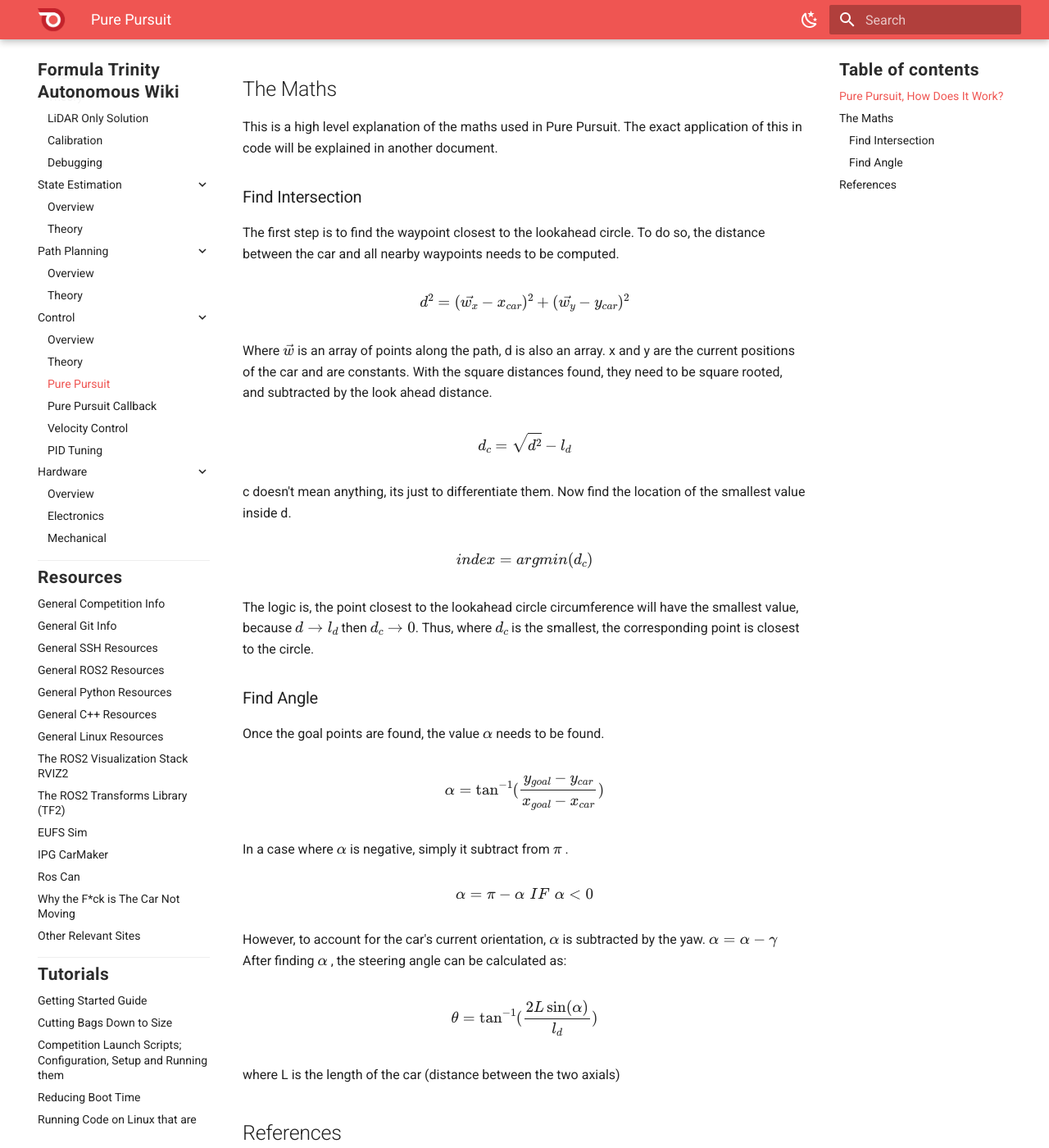
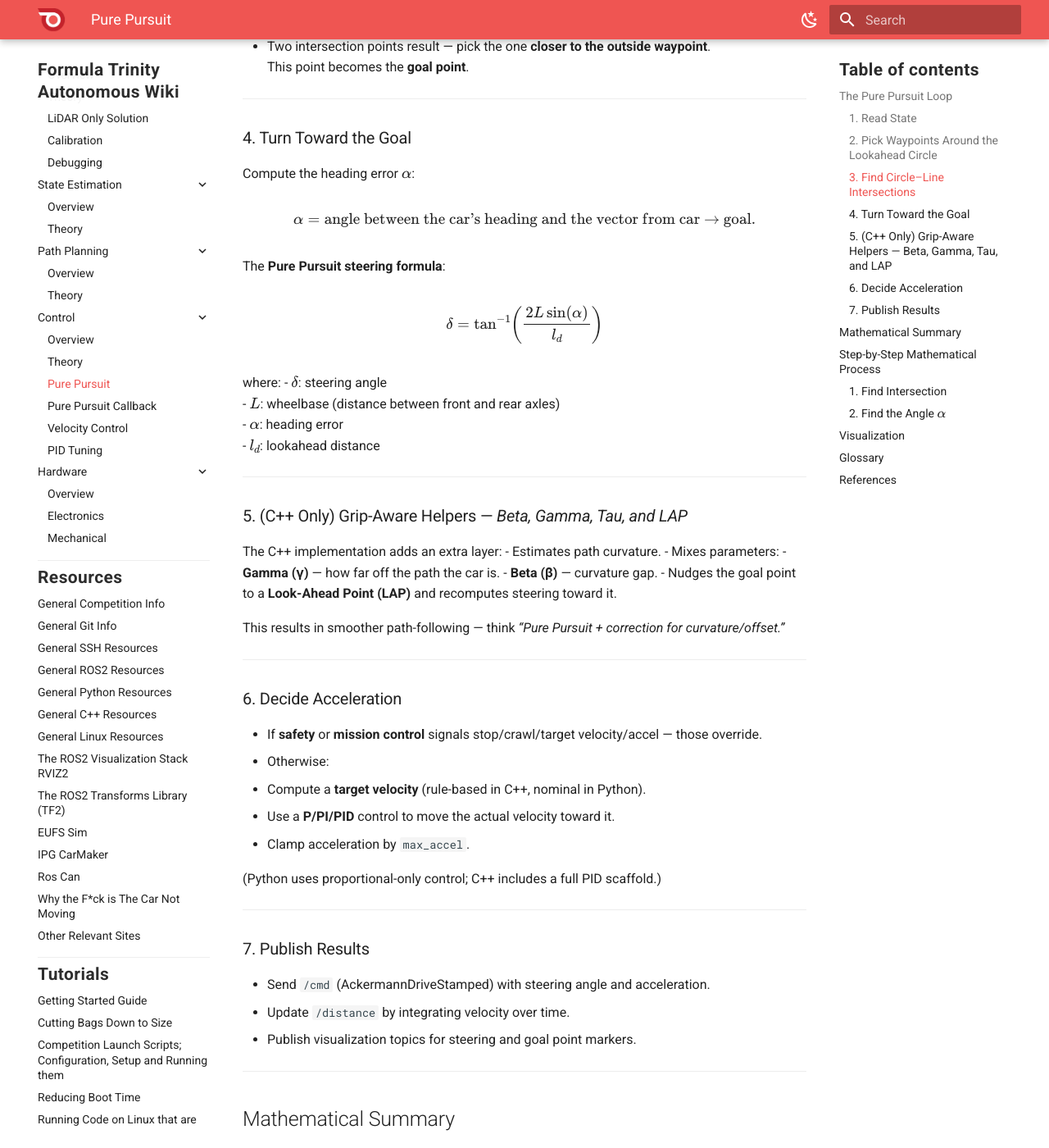
Before and after one commit to FT-Autonomous/ft_docs_2.0, an MkDocs documentation site: the page built from docs/departments/control/pure_pursuit.md, in a window 1280 px wide and 1400 px high, scrolled down 1014 px. Shown: the whole window at 82% size. Built offline with MkDocs 1.6.1 and Material for MkDocs 9.7.7, drawn with Linux system fonts in a browser that asks for light colours; some of the changed text lies outside the part shown.

Commit message:
Updated control overview and pure_pursuit pages

```diff
--- a/docs/departments/control/pure_pursuit.md
+++ b/docs/departments/control/pure_pursuit.md
@@ -1,48 +1,196 @@
-*Pure Pursuit is a automatic steering control system, which the car will turn at in order to follow the trajectory.*
-## Pure Pursuit, How Does It Work?
+# Pure Pursuit — Formula Trinity AI Control
 
-The idea of pure pursuit is to calculate a goal point on the path, where the path intersects a imaginary circle called the 'lookahead circle', $l_d$. When the goal point is calculated, the angle which the wheel axial must turn to face this point is computed.
+**Pure Pursuit** is a geometric path-tracking algorithm used in autonomous vehicles to compute the steering angle needed to follow a predefined path of waypoints.
 
-As the robot moves forward, the goal point will change (because the intersection between $l_d$ and the path will change). The car will never reach the goal point, but it will continue travelling along the path.
+It belongs to the **Control Layer** of the Formula Trinity stack, taking in where the car is (pose) and where it should go (raceline), and outputting steering commands.
+
+By constantly looking ahead a distance \( l_d \) (the *lookahead distance*) on the raceline, the algorithm identifies a **goal point** — where the raceline intersects a circle of radius \( l_d \) centered on the car.
+By steering toward this point, the car naturally follows the path in smooth arcs.
+
+---
+
+## The Pure Pursuit Loop
+
+### 1. Read State
+
+From `/pose`:
+Extract `car_x`, `car_y`, and `car_yaw`.
+`car_yaw` is computed from the quaternion using a quaternion-to-angle helper function.
+
+---
+
+### 2. Pick Waypoints Around the Lookahead Circle
+
+1. Compute the distance from the car to each race-line waypoint.
+2. Find:
+   - The **nearest waypoint** (inside the lookahead circle), and
+   - The **next waypoint** just *outside* the lookahead radius \( l_d \).
+3. These two points define a line that crosses your lookahead circle.
+
+---
+
+### 3. Find Circle–Line Intersections
+
+- The line through those two waypoints is intersected with the lookahead circle centered on the car.
+- Two intersection points result — pick the one **closer to the outside waypoint**.
+  This point becomes the **goal point**.
+
+---
+
+### 4. Turn Toward the Goal
+
+Compute the heading error \( \alpha \):
+
+\[
+\alpha = \text{angle between the car's heading and the vector from car → goal.}
+\]
+
+The **Pure Pursuit steering formula**:
+
+\[
+\delta = \tan^{-1}\!\left(\frac{2L\sin(\alpha)}{l_d}\right)
+\]
+
+where:
+- \( \delta \): steering angle
+- \( L \): wheelbase (distance between front and rear axles)
+- \( \alpha \): heading error
+- \( l_d \): lookahead distance
+
+---
+
+### 5. (C++ Only) Grip-Aware Helpers — *Beta, Gamma, Tau, and LAP*
+
+The C++ implementation adds an extra layer:
+- Estimates path curvature.
+- Mixes parameters:
+  - **Gamma (γ)** — how far off the path the car is.
+  - **Beta (β)** — curvature gap.
+- Nudges the goal point to a **Look-Ahead Point (LAP)** and recomputes steering toward it.
+
+This results in smoother path-following — think *“Pure Pursuit + correction for curvature/offset.”*
+
+---
+
+### 6. Decide Acceleration
+
+- If **safety** or **mission control** signals stop/crawl/target velocity/accel — those override.
+- Otherwise:
+  - Compute a **target velocity** (rule-based in C++, nominal in Python).
+  - Use a **P/PI/PID** control to move the actual velocity toward it.
+  - Clamp acceleration by `max_accel`.
+
+(Python uses proportional-only control; C++ includes a full PID scaffold.)
+
+---
+
+### 7. Publish Results
+
+- Send `/cmd` (AckermannDriveStamped) with steering angle and acceleration.
+- Update `/distance` by integrating velocity over time.
+- Publish visualization topics for steering and goal point markers.
+
+---
+
+## Mathematical Summary
+
+Let:
+
+| Symbol | Meaning |
+|---------|----------|
+| \( (x, y) \) | Current car position |
+| \( \theta \) | Current car heading (yaw) |
+| \( L \) | Wheelbase (distance between axles) |
+| \( l_d \) | Lookahead distance |
+| \( \alpha \) | Angle between car heading and line to goal point |
+| \( \delta \) | Steering angle |
+
+Then the steering angle is given by:
+
+\[
+\delta = \tan^{-1}\!\left(\frac{2L\sin(\alpha)}{l_d}\right)
+\]
+
+---
+
+## Step-by-Step Mathematical Process
+
+### 1. Find Intersection
+
+Compute the distance between the car and all nearby waypoints:
+
+\[
+d^2 = (w_x - x_{\text{car}})^2 + (w_y - y_{\text{car}})^2
+\]
+
+where \( \vec{w} = (w_x, w_y) \) are path waypoints.
+
+Then:
+
+\[
+d_c = \sqrt{d^2} - l_d
+\]
+
+Find the index of the smallest value in \( d_c \):
+
+\[
+\text{index} = \operatorname*{argmin}(d_c)
+\]
+
+The waypoint with the smallest \( d_c \) is closest to the lookahead circle circumference.
+
+---
+
+### 2. Find the Angle \( \alpha \)
+
+\[
+\alpha = \tan^{-1}\!\left(\frac{y_{\text{goal}} - y_{\text{car}}}{x_{\text{goal}} - x_{\text{car}}}\right)
+\]
+
+If \( \alpha < 0 \):
+
+\[
+\alpha = \pi - \alpha
+\]
+
+Adjust for the car’s yaw:
+
+\[
+\alpha = \alpha - \gamma
+\]
+
+Then compute steering:
+
+\[
+\theta = \tan^{-1}\!\left(\frac{2L\sin(\alpha)}{l_d}\right)
+\]
+
+---
+
+## Visualization
 
 <figure markdown>
-  ![Cone map](media/image1.png){ width=600 loading=lazy }
-  <figcaption>Figure 1: Insert Caption here.</figcaption>
+  ![Pure Pursuit Concept](media/image1.png){ width=600 loading=lazy }
+  <figcaption>Figure 1: The car follows the raceline by targeting a point on the lookahead circle.</figcaption>
 </figure>
 
-## The Maths
+---
 
-This is a high level explanation of the maths used in Pure Pursuit. The exact application of this in code will be explained in another document.
-### Find Intersection
-The first step is to find the waypoint closest to the lookahead circle. To do so, the distance between the car and all nearby waypoints needs to be computed.
+## Glossary
 
-$$d^2 = (\vec{w_x} - x_{car})^{2}+ (\vec{w_{y}} - y_{car})^2$$
+| Term | Description |
+|------|--------------|
+| **Ackermann** | Car-like steering (front wheels turn), so we command steering angle and acceleration. |
+| **Lookahead (ld)** | Circle radius centered on the car; the raceline’s intersection defines the goal point. Larger \( l_d \) = smoother turns. |
+| **Alpha (α)** | Heading error between where the car points and where the goal point is. |
+| **LAP / Beta / Gamma (C++)** | Add-ons to account for curvature and path offset, improving smoothness. |
 
-Where $\vec w$ is an array of points along the path, d is also an array. x and y are the current positions of the car and are constants. With the square distances found, they need to be square rooted, and subtracted by the look ahead distance.
+---
 
-$$d_c = \sqrt{d^{2}}- l_d$$
+## References
 
-c doesn't mean anything, its just to differentiate them. Now find the location of the smallest value inside d.
+- [Purdue SIGBots Wiki — Basic Pure Pursuit](https://wiki.purduesigbots.com/software/control-algorithms/basic-pure-pursuit) — an excellent resource on autonomous vehicle control.
 
-$$index = argmin(d_c)$$
+---
 
-The logic is, the point closest to the lookahead circle circumference will have the smallest value, because $d \rightarrow l_d$ then $d_c \rightarrow 0$. Thus, where $d_c$ is the smallest, the corresponding point is closest to the circle.
-
-### Find Angle
-
-Once the goal points are found, the value $\alpha$ needs to be found.
-
-$$\alpha = \tan^{-1}(\frac{y_{goal} - y_{car}}{x_{goal} - x_{car}})$$
-
-In a case where $\alpha$ is negative, simply it subtract from $\pi$ .
-
-$$\alpha = \pi -\alpha\,\,IF \,\,\alpha< 0$$
-
-However, to account for the car's current orientation, $\alpha$ is subtracted by the yaw. $\alpha = \alpha -\gamma$
-After finding $\alpha$ , the steering angle can be calculated as:
-
-$$\theta = \tan^{-1}(\frac{2L\sin(\alpha)}{l_d})$$
-
-where L is the length of the car (distance between the two axials)
-## References
-This document takes notes from https://wiki.purduesigbots.com/software/control-algorithms/basic-pure-pursuit . Its a good resource for autonomous vehicles.
+*Pure Pursuit is an automatic steering control system — the car continuously turns to follow a smooth trajectory along the given path.*
```
Also changed, not shown: docs/departments/control/overview.md (+53 -1 lines).
